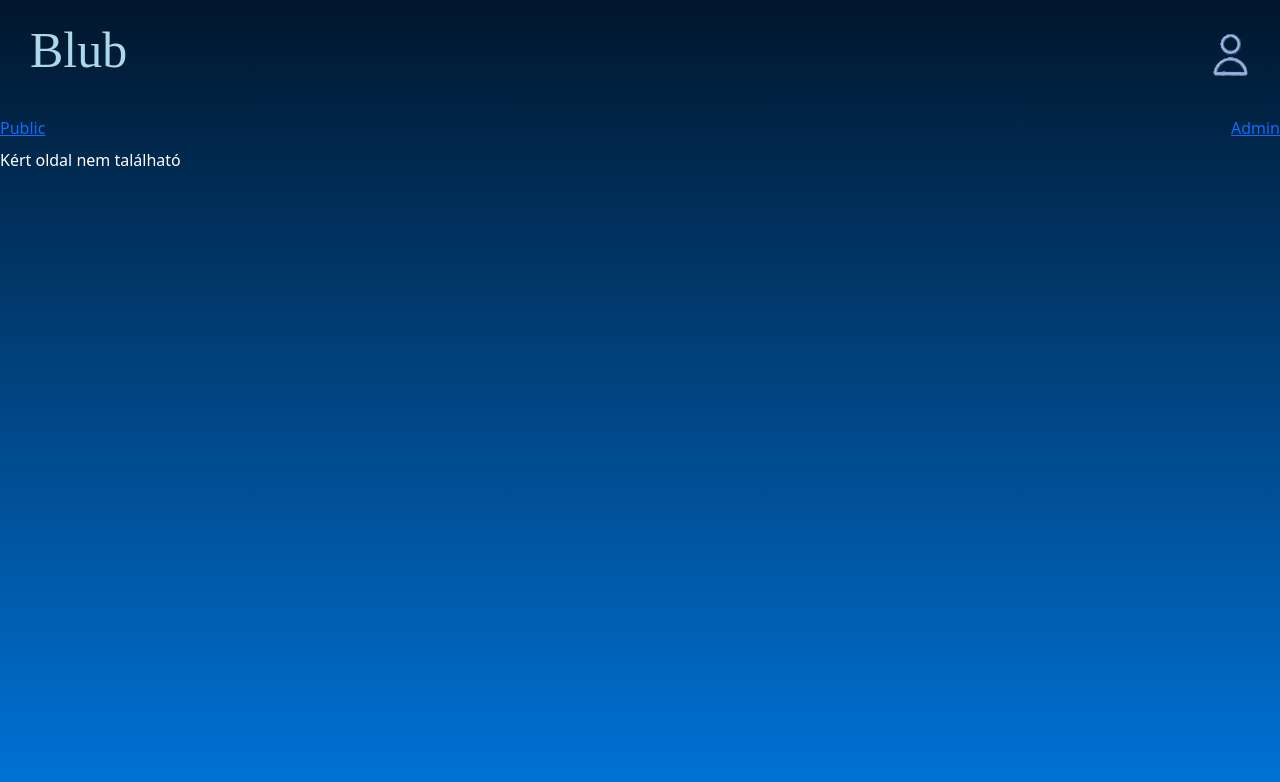
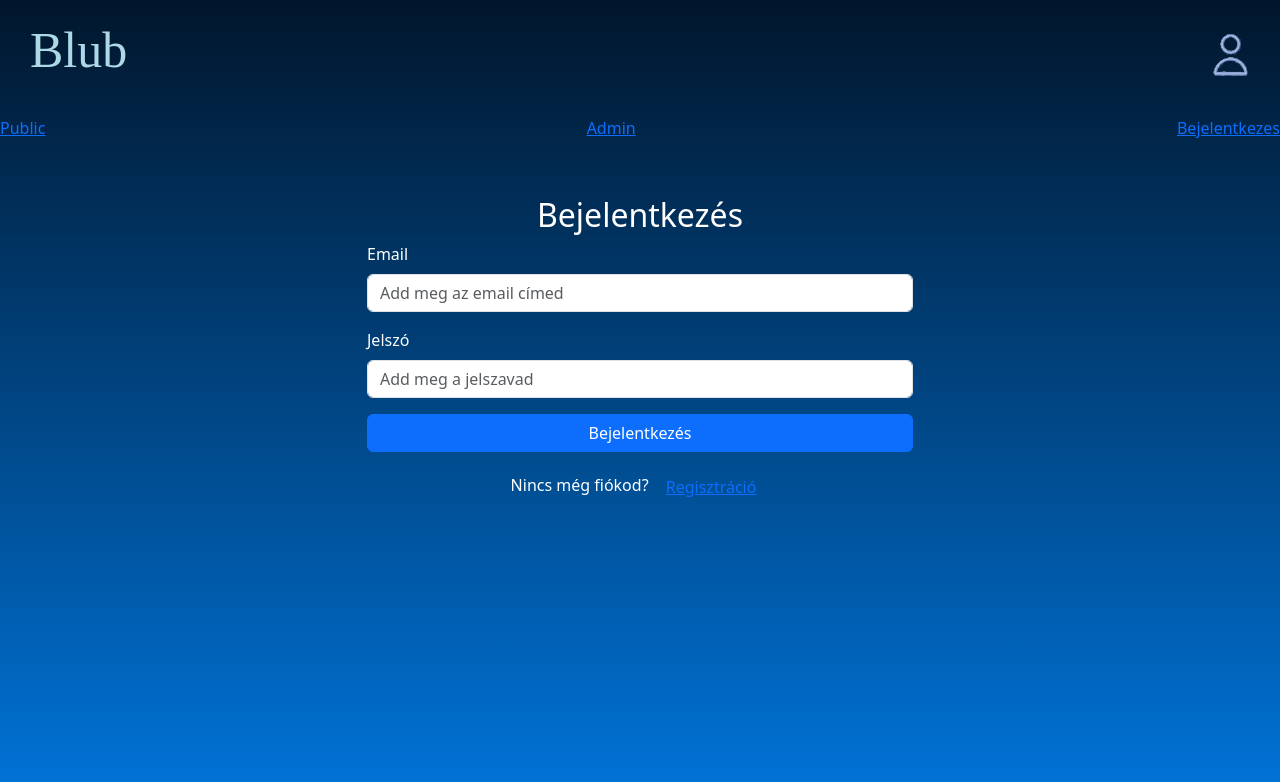
Before and after one commit to Blub-szakDolgozat/blub-szakdolgozat_frontend, a React (Create React App) app: page /bejelentkezes in a window 1280 px wide. Shown: the top 782 px of the page. Built offline with nearby package versions, Linux system fonts and the light colour scheme; no server answers.

Commit message:
navigate helyes müködésének elkészítése, hiba:Nem jelenik meg az adat a public.js-ben

```diff
--- a/src/App.js
+++ b/src/App.js
@@ -19,7 +19,7 @@ function App() {
         <Routes>
           {/* Layout és Public komponensek */}
           <Route path="/" element={<Layout />}>
-            <Route index element={<Public />} />
+          <Route path="/*" element={<Public />} />
             <Route path="admin" element={<Admin />} />
             <Route path="*" element={<NoPage />} />
           </Route>
--- a/src/pages/Bejelentkezes.js
+++ b/src/pages/Bejelentkezes.js
@@ -2,19 +2,19 @@ import React, { useState } from "react";
 import { useNavigate } from "react-router-dom";
 import { Form, Button, Container, Row, Col } from "react-bootstrap";
 
-export default function Bejelentkezes() {
+export default function Bejelentkezes({ onLogin }) {
   const [email, setEmail] = useState("");
   const [password, setPassword] = useState("");
   const navigate = useNavigate();
 
-  function handleSubmit(event) {
-    event.preventDefault();
-    console.log("Bejelentkezési adatok:", { email, password });
-    navigate("/dashboard"); // Példa, hogy bejelentkezés után átirányítjuk a dashboard oldalra
-  }
+  const handleSubmit = (e) => {
+    e.preventDefault();
+    console.log("Bejelentkezés sikeres:", { email, password });
+    onLogin(); // Bejelentkezés után állapot frissítése
+  };
 
-  const handleGoToRegister = () => {
-    navigate("/regisztralas"); // Regisztrációs oldalra navigálás
+  const handleClick = () => {
+    navigate("/regisztralas");
   };
 
   return (
@@ -50,8 +50,8 @@ export default function Bejelentkezes() {
           <div className="text-center mt-3">
             <p>
               Nincs még fiókod?{" "}
-              <button onClick={handleGoToRegister} className="btn btn-link">
-                Új fiók létrehozása
+              <button onClick={handleClick} className="btn btn-link">
+                Regisztráció
               </button>
             </p>
           </div>
--- a/src/pages/Layout.js
+++ b/src/pages/Layout.js
@@ -8,13 +8,18 @@ const Layout = () => {
       {}
       <Nav className="navbar">
         <Nav.Item>
-          <Link to="/" className="nav-link-black">
+          <Link to="/*" className="nav-link-black">
             Public
           </Link>
         </Nav.Item>
         <Nav.Item>
           <Link to="/admin" className="nav-link-black">
             Admin
+          </Link>
+        </Nav.Item>
+        <Nav.Item>
+          <Link to="/bejelentkezes" className="nav-link-black">
+            Bejelentkezes
           </Link>
         </Nav.Item>
       </Nav>
--- a/src/pages/Public.js
+++ b/src/pages/Public.js
@@ -1,14 +1,34 @@
-import React from "react";
-import { Routes, Route } from "react-router-dom";
+import React, { useState } from "react";
+import { Routes, Route, useNavigate } from "react-router-dom";
+import Bejelentkezes from "./Bejelentkezes";
 import Regisztralas from "./Regisztralas";
-import Bejelentkezes from "./Bejelentkezes";
 
 export default function Public() {
+  const [isLoggedIn, setIsLoggedIn] = useState(false);
+  const navigate = useNavigate();
+
+  // Bejelentkezési állapot frissítése
+  const handleLogin = () => {
+    setIsLoggedIn(true);  // Frissíti az isLoggedIn állapotot
+    navigate("/");        // Navigálás a főoldalra
+  };
+
   return (
-    <Routes>
-      <Route path="/bejelentkezes" element={<Bejelentkezes />} />
-      {/* Az alapértelmezett oldal */}
-      <Route path="/" element={<Bejelentkezes />} />
-    </Routes>
+    <div>
+      {isLoggedIn ? (
+        <div>
+          {/* Főoldal tartalom */}
+          <h1>Üdvözöllek a főoldalon!</h1>
+          <p>Ez a tartalom csak bejelentkezés után érhető el.</p>
+        </div>
+      ) : (
+        <Routes>
+          {/* Bejelentkezés és regisztráció */}
+          <Route path="/bejelentkezes" element={<Bejelentkezes onLogin={handleLogin} />} />
+          <Route path="/regisztralas" element={<Regisztralas />} />
+          <Route path="*" element={<Bejelentkezes onLogin={handleLogin} />} />
+        </Routes>
+      )}
+    </div>
   );
 }
--- a/src/pages/Regisztralas.js
+++ b/src/pages/Regisztralas.js
@@ -1,7 +1,6 @@
 import React, { useState } from "react";
 import { useNavigate } from "react-router-dom";
 import { Form, Button, Container, Row, Col } from "react-bootstrap";
-
 
 export default function Regisztralas() {
   const [email, setEmail] = useState("");
```
Also changed, not shown: src/pages/LoginRegist.js (added, +9 -0 lines).
